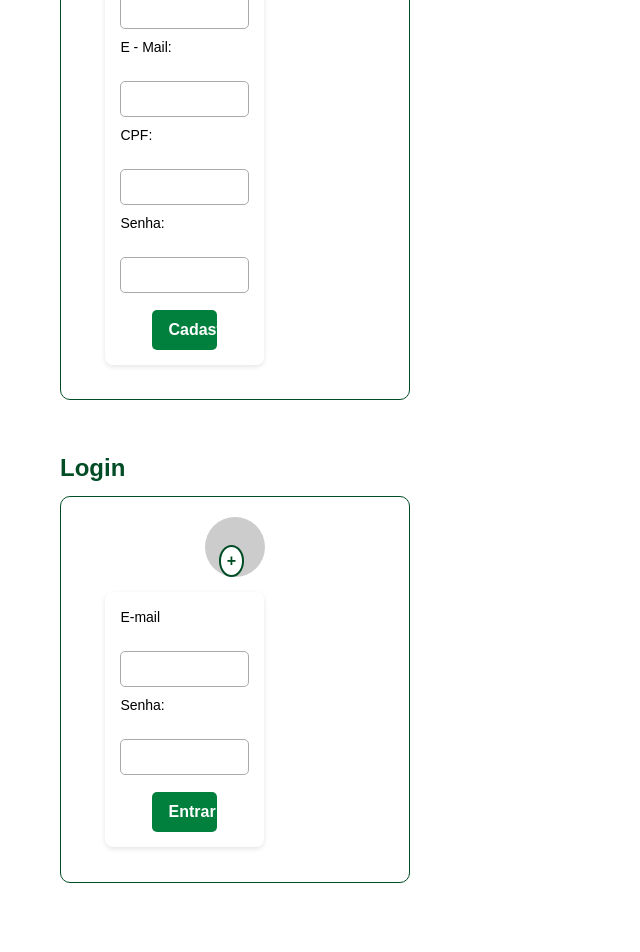
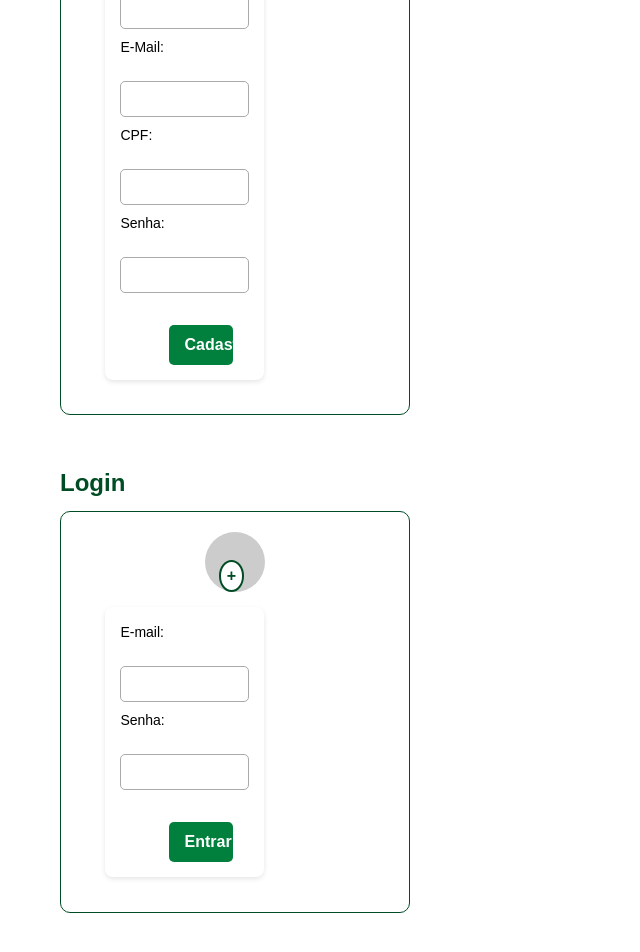
Before and after one commit to TheYautja/Projeto-Integrador-2G-Grupo3, a React (Vite) app in the folder frontend/: page /CadastroLoginPage in a window 1280 px wide. Shown: the part 336-1288 px from the top of the page, without its empty margins (0-640 px from the left). Built offline with nearby package versions, Linux system fonts and the light colour scheme; a web font is replaced by a local one.

Commit message:
Update CadastroLoginPage.jsx

```diff
--- a/frontend/src/paginas/CadastroLoginPage.jsx
+++ b/frontend/src/paginas/CadastroLoginPage.jsx
@@ -1,10 +1,12 @@
-import React, { useState } from 'react';
-import Header from './Header';
-import '../CSS/CadastroLoginPage.css';
+import React from "react";
+import Header from "../Header";
+import "../CSS/CadastroLoginPage.css";
 
 export default function CadastroLoginPage() {
   return (
     <div className="page">
+      <Header />
+
       {/* Cadastro */}
       <h2 className="titulo">Cadastro</h2>
       <div className="card">
@@ -20,7 +22,7 @@ export default function CadastroLoginPage() {
           <label>Localização:</label>
           <input type="text" />
 
-          <label>E - Mail:</label>
+          <label>E-Mail:</label>
           <input type="email" />
 
           <label>CPF:</label>
@@ -29,9 +31,11 @@ export default function CadastroLoginPage() {
           <label>Senha:</label>
           <input type="password" />
 
+          <div className="botao-container">
             <button type="submit" className="botao">
               Cadastrar
             </button>
+          </div>
         </form>
       </div>
 
@@ -44,15 +48,17 @@ export default function CadastroLoginPage() {
         </div>
 
         <form className="formulario">
-          <label>E-mail</label>
+          <label>E-mail:</label>
           <input type="email" />
 
           <label>Senha:</label>
           <input type="password" />
 
+          <div className="botao-container">
             <button type="submit" className="botao">
               Entrar
             </button>
+          </div>
         </form>
       </div>
     </div>
```
Lines whose indentation alone changed are shown as unchanged.
